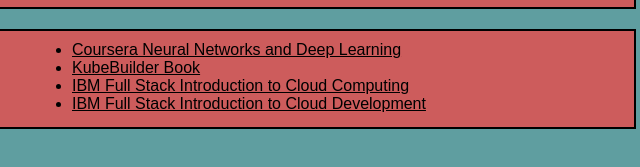
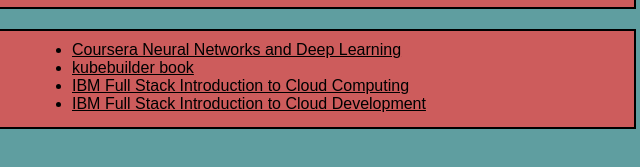
Before and after one commit to danielreimer02/danielreimer02.github.io, a plain HTML site: page index.html in a window 1280 px wide. Shown: the part 517-684 px from the top of the page, 616-1256 px from the left. Drawn offline with Linux system fonts and the light colour scheme.

Commit message:
updated kubebuilder

```diff
--- a/index.html
+++ b/index.html
@@ -53,7 +53,7 @@
       <h2>Extra Classes</h2>
       <ul>
         <li><a href="https://www.coursera.org/learn/neural-networks-deep-learning">Coursera Neural Networks and Deep Learning</a></li>
-        <li><a href="https://book.kubebuilder.io/introduction.html">KubeBuilder Book</a></li>
+        <li><a href="https://book.kubebuilder.io/introduction.html">kubebuilder book</a></li>
         <li><a href="https://www.coursera.org/learn/introduction-to-cloud?specialization=ibm-full-stack-cloud-developer">IBM Full Stack Introduction to Cloud Computing</a></li>
         <li><a href="https://www.coursera.org/learn/introduction-to-cloud-development-with-html-css-javacript?specialization=ibm-full-stack-cloud-developer">IBM Full Stack Introduction to Cloud Development</a></li>
       </ul>
```
